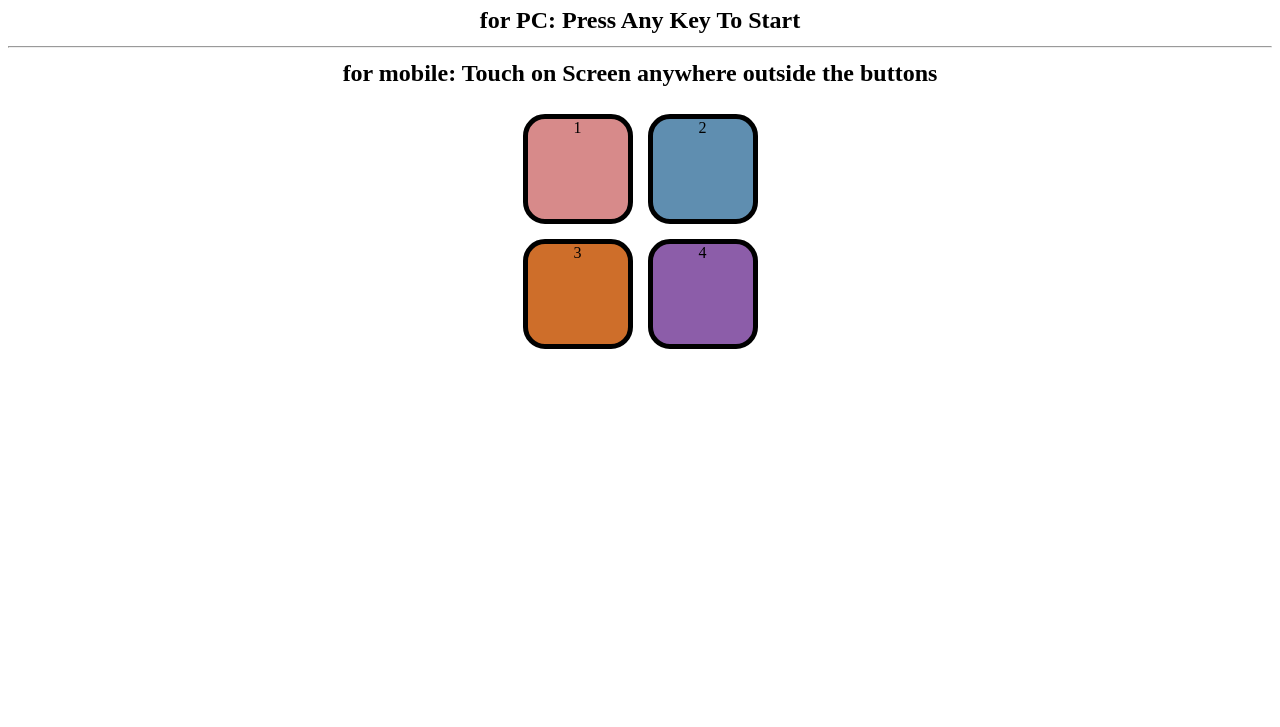
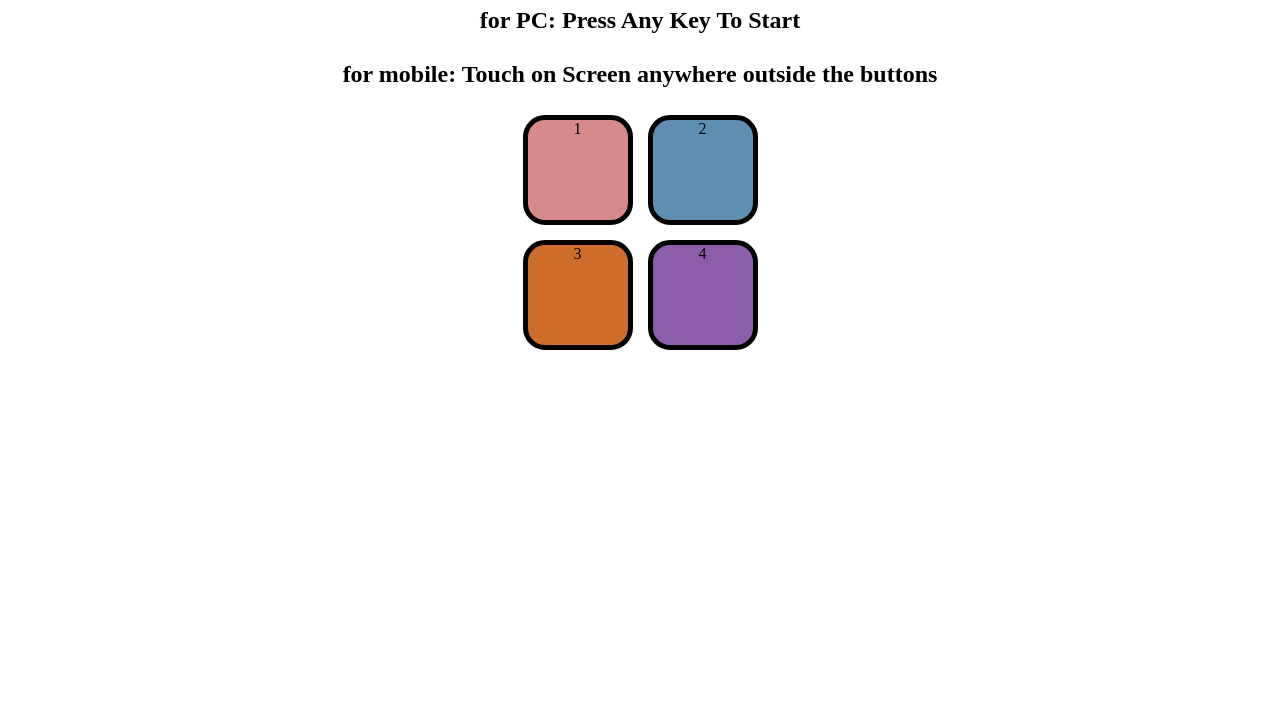
Before and after one commit to dharmeshchauhan112212-ux/Simon-Say-Game, a plain HTML site: page index.html in a window 1280 px wide. Shown: the part 73-800 px from the top of the page. Drawn offline with Linux system fonts and the light colour scheme.

Commit message:
Update index.html

```diff
--- a/index.html
+++ b/index.html
@@ -10,7 +10,7 @@
 
 <body>
   <h1>Simon Game</h1>
-  <h2>for PC: Press Any Key To Start <br> <hr>for mobile: Touch on Screen anywhere outside the buttons</h2>
+  <h2>for PC: Press Any Key To Start <br> <br>for mobile: Touch on Screen anywhere outside the buttons</h2>
   <div class="btn-container">
     <div class="btn red " type="button" id="red">1</div>
     <div class="btn green" type="button"  id="green">2</div>
```
